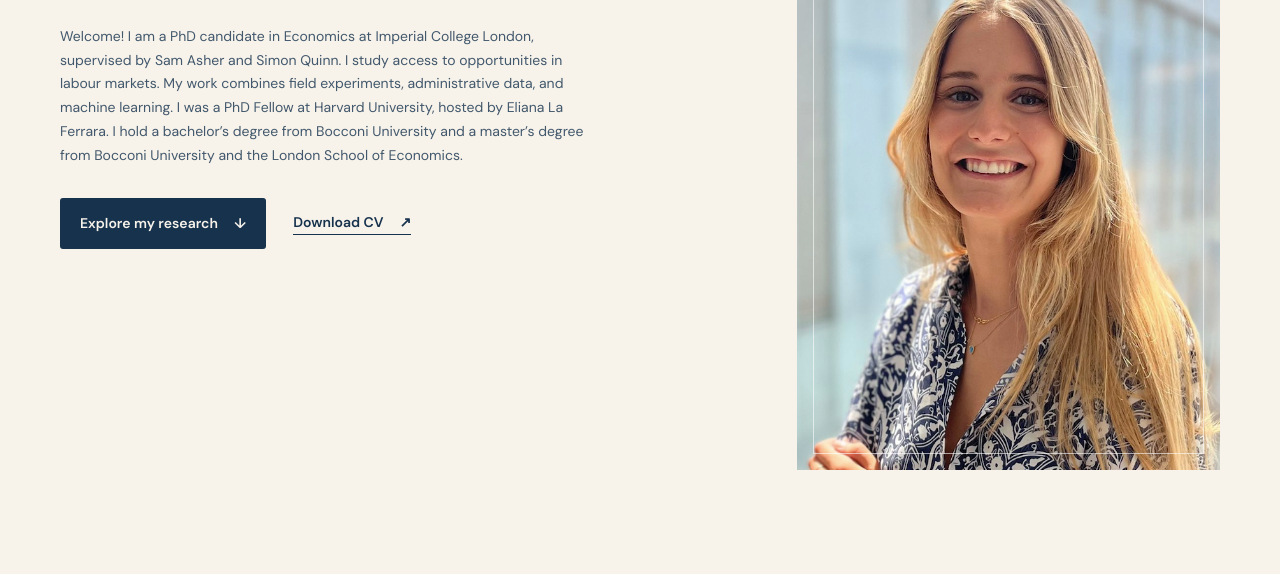
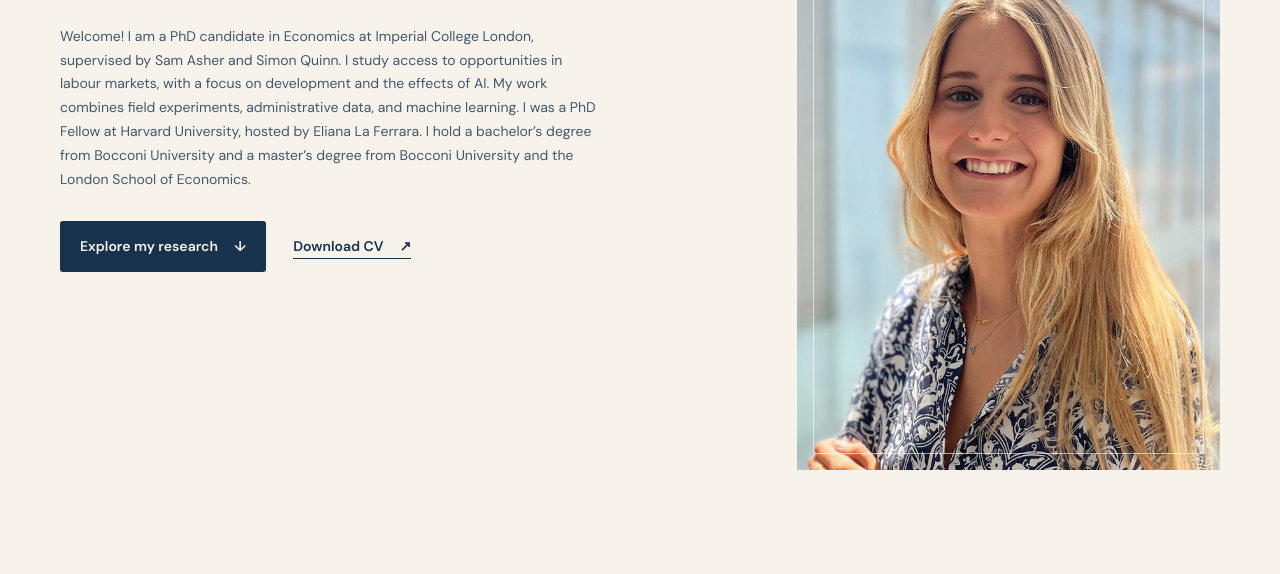
Before and after one commit to angelicabozzi/angelicabozzi.github.io, a plain HTML site: page index.html in a window 1280 px wide. Shown: the part 226-800 px from the top of the page. Drawn offline with Linux system fonts and the light colour scheme.

Commit message:
Refine introduction wording

```diff
--- a/index.html
+++ b/index.html
@@ -62,7 +62,7 @@
     <section class="hero shell" id="top">
       <div class="hero-copy reveal" id="about">
         <h1>Angelica Bozzi</h1>
-        <p class="intro">Welcome! I am a PhD candidate in Economics at Imperial College London, supervised by Sam Asher and Simon Quinn. I study access to opportunities in labour markets. My work combines field experiments, administrative data, and machine learning. I was a PhD Fellow at Harvard University, hosted by Eliana La Ferrara. I hold a bachelor’s degree from Bocconi University and a master’s degree from Bocconi University and the London School of Economics.</p>
+        <p class="intro">Welcome! I am a PhD candidate in Economics at Imperial College London, supervised by Sam Asher and Simon Quinn. I study access to opportunities in labour markets, with a focus on development and the effects of AI. My work combines field experiments, administrative data, and machine learning. I was a PhD Fellow at Harvard University, hosted by Eliana La Ferrara. I hold a bachelor’s degree from Bocconi University and a master’s degree from Bocconi University and the London School of Economics.</p>
         <div class="hero-actions">
           <a class="button button-primary" href="#research">Explore my research <span aria-hidden="true">↓</span></a>
           <a class="button button-text" href="assets/angelica-bozzi-cv.pdf">Download CV <span aria-hidden="true">↗</span></a>
```
